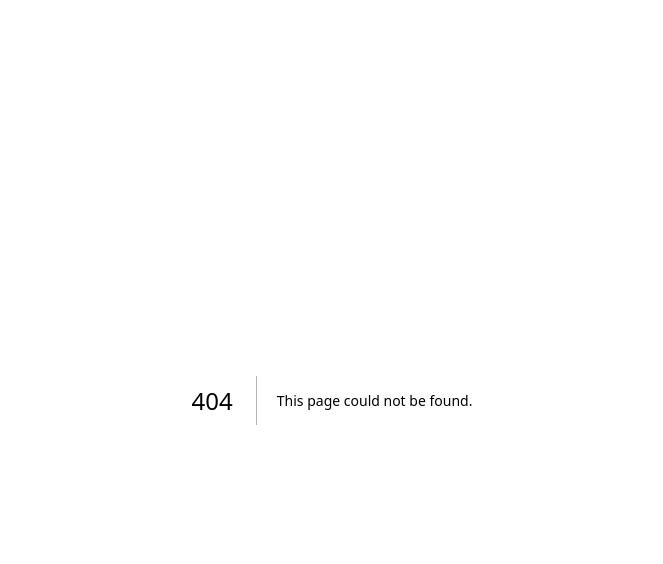
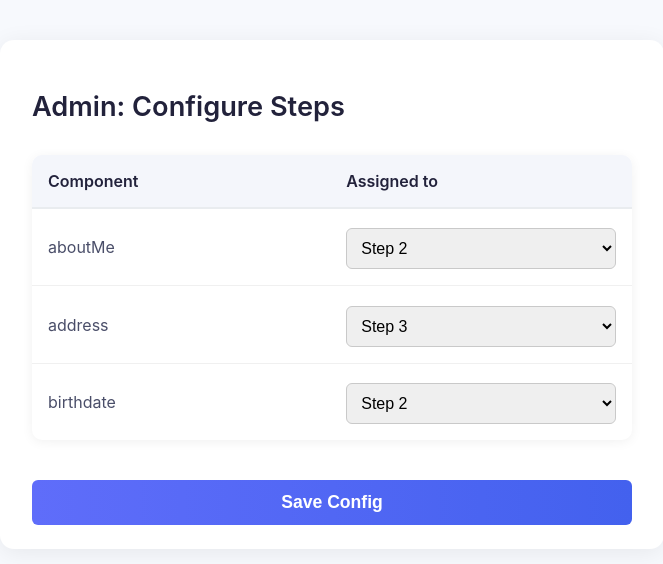
Before and after one commit to nasanov/zealthy-exercise, a Next.js app: page /admin in a window 1280 px wide. Before the commit this address had no page. Shown: the top 564 px of the page, without its empty margins (308-971 px from the left). Built offline with nearby package versions, Linux system fonts and the light colour scheme.

Commit message:
added admin page

```diff
--- /dev/null
+++ b/app/admin/page.tsx
@@ -0,0 +1,88 @@
+'use client';
+
+import { useEffect, useState } from 'react';
+
+const COMPONENTS = ['aboutMe', 'address', 'birthdate'];
+
+export default function AdminPage() {
+	const [config, setConfig] = useState<{ [key: string]: 'step2' | 'step3' }>({});
+	const [message, setMessage] = useState('');
+
+	useEffect(() => {
+		const load = async () => {
+			const res = await fetch('/api/config');
+			const data = await res.json();
+
+			const newConfig: { [key: string]: 'step2' | 'step3' } = {};
+			data.step2?.forEach((c: string) => (newConfig[c] = 'step2'));
+			data.step3?.forEach((c: string) => (newConfig[c] = 'step3'));
+
+			setConfig(newConfig);
+		};
+		load();
+	}, []);
+
+	const handleChange = (comp: string, value: 'step2' | 'step3') => {
+		setConfig({ ...config, [comp]: value });
+	};
+
+	const handleSubmit = async (e: React.FormEvent) => {
+		e.preventDefault();
+
+		const step2 = COMPONENTS.filter(c => config[c] === 'step2');
+		const step3 = COMPONENTS.filter(c => config[c] === 'step3');
+
+		if (step2.length === 0 || step3.length === 0) {
+			setMessage('Each step must have at least one component.');
+			return;
+		}
+
+		const res = await fetch('/api/config', {
+			method: 'POST',
+			headers: { 'Content-Type': 'application/json' },
+			body: JSON.stringify({ step2, step3 }),
+		});
+
+		const data = await res.json();
+		setMessage(data.success ? 'Saved!' : 'Error saving config.');
+	};
+
+	return (
+		<div className="admin-container">
+			<h1 className="page-title">Admin: Configure Steps</h1>
+			<form onSubmit={handleSubmit}>
+				<table className="data-table admin-table">
+					<thead>
+						<tr>
+							<th>Component</th>
+							<th>Assigned to</th>
+						</tr>
+					</thead>
+					<tbody>
+						{COMPONENTS.map(comp => (
+							<tr key={comp}>
+								<td>{comp}</td>
+								<td>
+									<select
+										className="form-input"
+										value={config[comp] || 'step2'}
+										onChange={e => handleChange(comp, e.target.value as 'step2' | 'step3')}
+									>
+										<option value="step2">Step 2</option>
+										<option value="step3">Step 3</option>
+									</select>
+								</td>
+							</tr>
+						))}
+					</tbody>
+				</table>
+
+				{message && <p className="form-success">{message}</p>}
+
+				<button type="submit" className="form-submit">
+					Save Config
+				</button>
+			</form>
+		</div>
+	);
+}
--- a/app/globals.css
+++ b/app/globals.css
@@ -1,42 +1,172 @@
-:root {
-  --background: #ffffff;
-  --foreground: #171717;
+body {
+  font-family: 'Inter', 'Segoe UI', Arial, sans-serif;
+  background: #f7f9fd;
+  margin: 0;
+  padding: 0;
 }
 
-@media (prefers-color-scheme: dark) {
-  :root {
-    --background: #0a0a0a;
-    --foreground: #ededed;
-  }
+.page-container {
+  max-width: 400px;
+  margin: 40px auto;
+  font-family: 'Inter', 'Segoe UI', Arial, sans-serif;
+  background: #fff;
+  border-radius: 14px;
+  box-shadow: 0 4px 24px rgba(0,0,0,0.07);
+  padding: 2rem 2rem 1.5rem 2rem;
 }
 
-html,
-body {
-  max-width: 100vw;
-  overflow-x: hidden;
+.page-title {
+  font-size: 1.7rem;
+  margin-bottom: 1.5rem;
+  color: #22223b;
+  font-weight: 600;
 }
 
-body {
-  color: var(--foreground);
-  background: var(--background);
-  font-family: Arial, Helvetica, sans-serif;
-  -webkit-font-smoothing: antialiased;
-  -moz-osx-font-smoothing: grayscale;
+.form-group {
+  margin-bottom: 1.2rem;
 }
 
-* {
-  box-sizing: border-box;
-  padding: 0;
-  margin: 0;
+.form-label {
+  font-size: 1rem;
+  color: #4a4e69;
+  margin-bottom: 0.3rem;
+  display: block;
+  font-weight: 500;
 }
 
-a {
-  color: inherit;
-  text-decoration: none;
+.form-input {
+  width: 100%;
+  padding: 10px;
+  border: 1px solid #c9c9c9;
+  border-radius: 6px;
+  font-size: 1rem;
+  margin-top: 0.2rem;
+  transition: border 0.2s;
 }
 
-@media (prefers-color-scheme: dark) {
-  html {
-    color-scheme: dark;
-  }
+.form-input:focus {
+  border-color: #5f6dfa;
+  outline: none;
 }
+
+.form-error {
+  color: #e63946;
+  margin-bottom: 1rem;
+  font-size: 0.97rem;
+}
+
+.form-submit {
+  background: linear-gradient(90deg, #5f6dfa 0%, #4361ee 100%);
+  color: #fff;
+  border: none;
+  border-radius: 6px;
+  padding: 12px 0;
+  width: 100%;
+  font-size: 1.1rem;
+  font-weight: 600;
+  cursor: pointer;
+  transition: background 0.2s;
+  margin-top: 0.5rem;
+}
+
+.form-submit:hover {
+  background: linear-gradient(90deg, #4361ee 0%, #5f6dfa 100%);
+}
+
+/* About Me textarea styling */
+.form-textarea {
+  width: 100%;
+  padding: 10px;
+  border: 1px solid #c9c9c9;
+  border-radius: 6px;
+  font-size: 1rem;
+  margin-top: 0.2rem;
+  transition: border 0.2s;
+  resize: vertical;
+  min-height: 80px;
+  font-family: inherit;
+}
+
+.form-textarea:focus {
+  border-color: #5f6dfa;
+  outline: none;
+}
+
+/* Birthdate selector styling */
+.form-date {
+  width: 100%;
+  padding: 10px;
+  border: 1px solid #c9c9c9;
+  border-radius: 6px;
+  font-size: 1rem;
+  margin-top: 0.2rem;
+  transition: border 0.2s;
+}
+
+.form-date:focus {
+  border-color: #5f6dfa;
+  outline: none;
+}
+
+/* Data Table Styles */
+.data-table {
+  width: 100%;
+  border-collapse: collapse;
+  margin: 2rem 0;
+  background: #fff;
+  border-radius: 10px;
+  overflow: hidden;
+  box-shadow: 0 2px 12px rgba(0,0,0,0.06);
+}
+
+.data-table th,
+.data-table td {
+  padding: 1rem;
+  text-align: left;
+}
+
+.data-table th {
+  background: #f4f6fb;
+  color: #22223b;
+  font-weight: 600;
+  font-size: 1rem;
+  border-bottom: 2px solid #e9ecef;
+}
+
+.data-table tr {
+  border-bottom: 1px solid #f0f0f0;
+}
+
+.data-table tr:last-child {
+  border-bottom: none;
+}
+
+.data-table td {
+  color: #4a4e69;
+  font-size: 0.98rem;
+}
+
+.data-table tr:hover {
+  background: #f7f9fd;
+  transition: background 0.2s;
+}
+
+.admin-container {
+  max-width: 600px;
+  margin: 40px auto;
+  background: #fff;
+  border-radius: 14px;
+  box-shadow: 0 4px 24px rgba(0,0,0,0.07);
+  padding: 2rem 2rem 1.5rem 2rem;
+}
+
+.admin-table th,
+.admin-table td {
+  font-size: 1rem;
+}
+
+.form-success {
+  color: #2dba4e;
+  margin-top: 10px;
+  font-weight: 500;
+}
```
